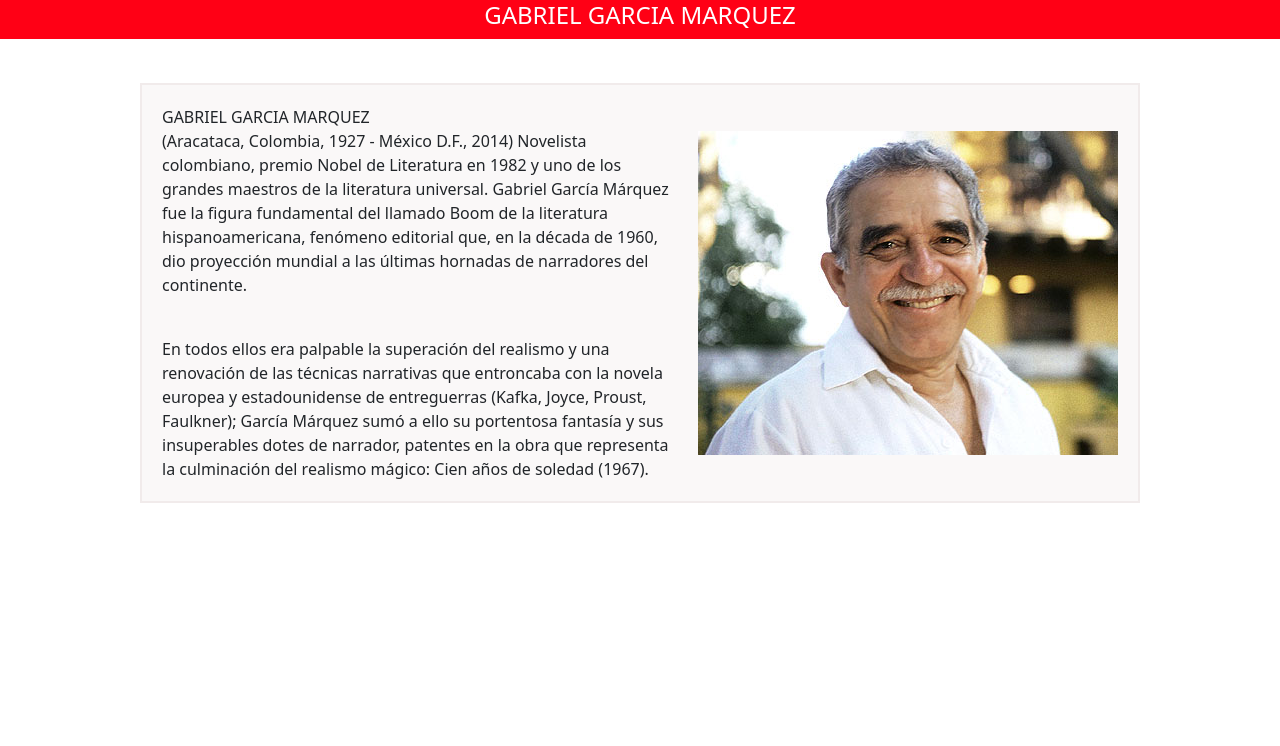
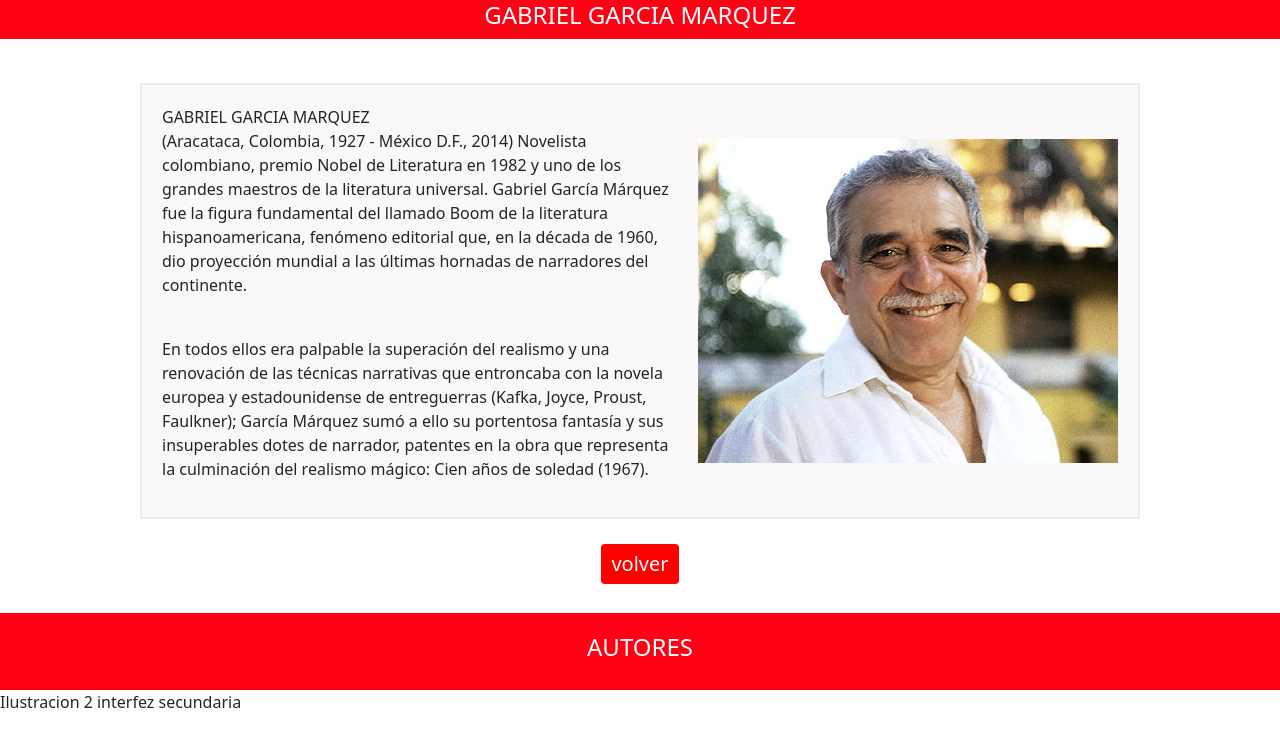
Before and after one commit to edbenavides/TALLER2LENGUAJES, a plain HTML site: page index2.html in a window 1280 px wide. Drawn offline with nearby package versions, Linux system fonts and the light colour scheme; files whose address does not match are found by name.

Commit message:
se suben los cambos de la rama footer y el boton volver

```diff
--- a/css/css2.css
+++ b/css/css2.css
@@ -40,4 +40,30 @@
         background-color: #faf8f8; /* Color de fondo del recuadro */
         text-align: center; /* Alineación del contenido en el centro */
         margin: 20px auto; /* Centrar el recuadro horizontalmente en la página */
+
     }
+    .FOOTER{
+        background-color: rgb(255, 0, 21);
+        text-align: center;
+        padding: 20px; /* Espaciado interno para el contenido */
+        color: white; /* Color del texto */
+
+    }
+
+
+    .container{
+        display: flex;
+            justify-content: center;
+            align-items: center;
+            height: 50px; /* Esto centra verticalmente en la página */
+
+        }
+       .btn{
+        text-align: center;
+    background-color: red; /* Color de fondo */
+    color: white; /* Color del texto */
+    border: none; /* Eliminar el borde */
+    padding: 5px 10px; /* Espaciado interior */
+    font-size: 20px; /* Tamaño de fuente */
+    cursor: pointer; /* Cambiar el cursor al pasar el ratón */
+       }
--- a/index2.html
+++ b/index2.html
@@ -20,25 +20,39 @@
  <br>
 </div>
 <div class="recuadro">
-<div class="contenedor">
-  <div class="texto">
+  <div class="contenedor">
+    <div class="texto">
       <p>GABRIEL GARCIA MARQUEZ <BR>
       (Aracataca, Colombia, 1927 - México D.F., 2014) Novelista colombiano,
         premio Nobel de Literatura en 1982 y uno de los grandes maestros de la literatura
         universal. Gabriel García Márquez fue la figura fundamental del llamado Boom de la
         literatura hispanoamericana, fenómeno editorial que, en la década de 1960, dio proyección
-         mundial a las últimas hornadas de narradores del continente. </p> <br>
+         mundial a las últimas hornadas de narradores del continente. </p><br>
 
-         En todos ellos era palpable la superación del realismo y una renovación de las técnicas
+
+       <p>En todos ellos era palpable la superación del realismo y una renovación de las técnicas
          narrativas que entroncaba con la novela europea y estadounidense de entreguerras
          (Kafka, Joyce, Proust, Faulkner); García Márquez sumó a ello su portentosa fantasía y
          sus insuperables dotes de narrador, patentes en la obra que representa la culminación del
           realismo mágico: Cien años de soledad (1967).
-  </div>
+        </p>
+    </div>
   <div class="imagen">
       <img src="img/garcia_marquez_gabriel.jpg" alt="Descripción de la imagen">
   </div>
+ </div>
+</div>
 
+<div class="container">
+  <button class="btn">volver</button>
+
+  </div>
+  <br>
+<div class="FOOTER">
+
+
+  <h4>AUTORES</H4>
 </div>
  </body>
+ Ilustracion 2 interfez secundaria
 </html>
```
